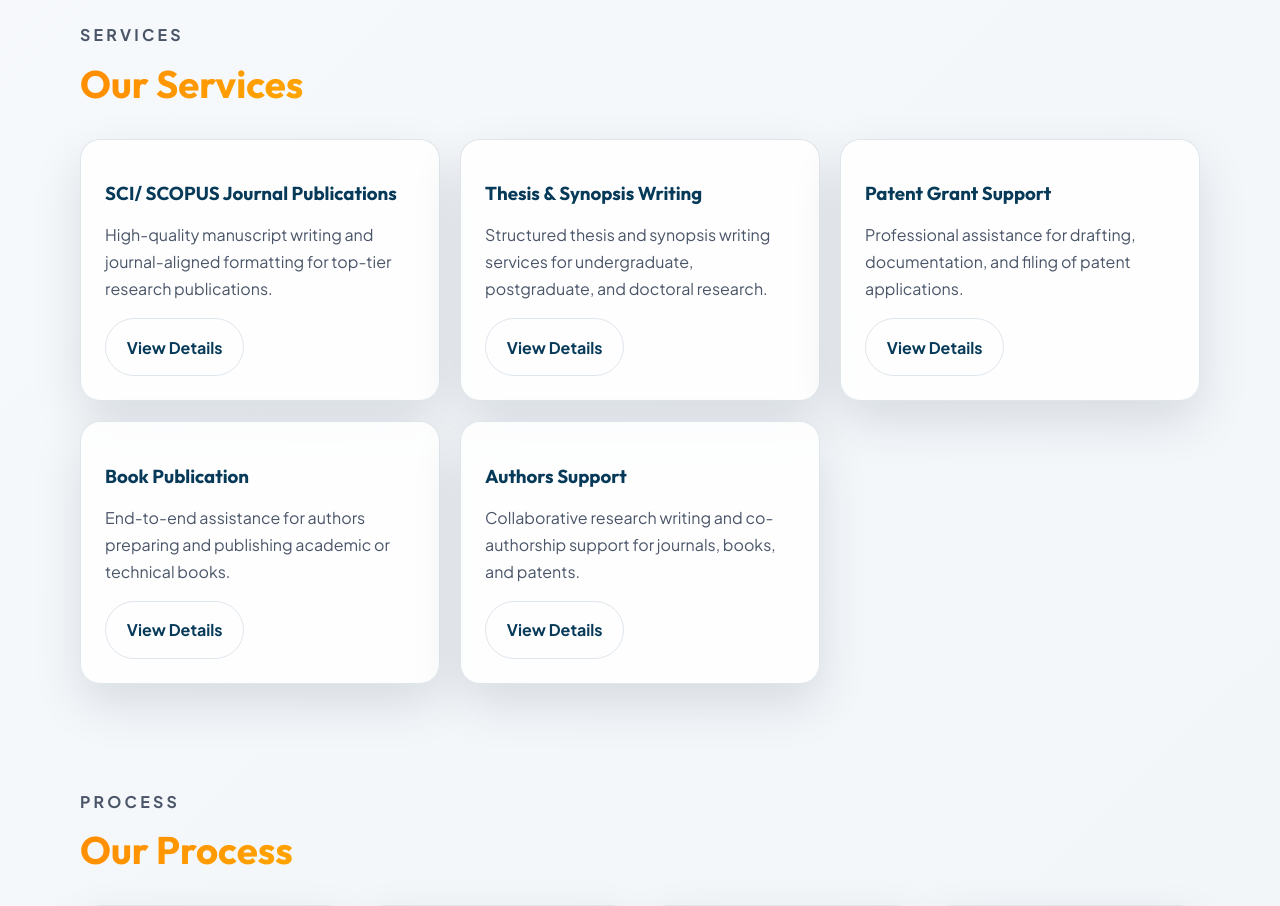
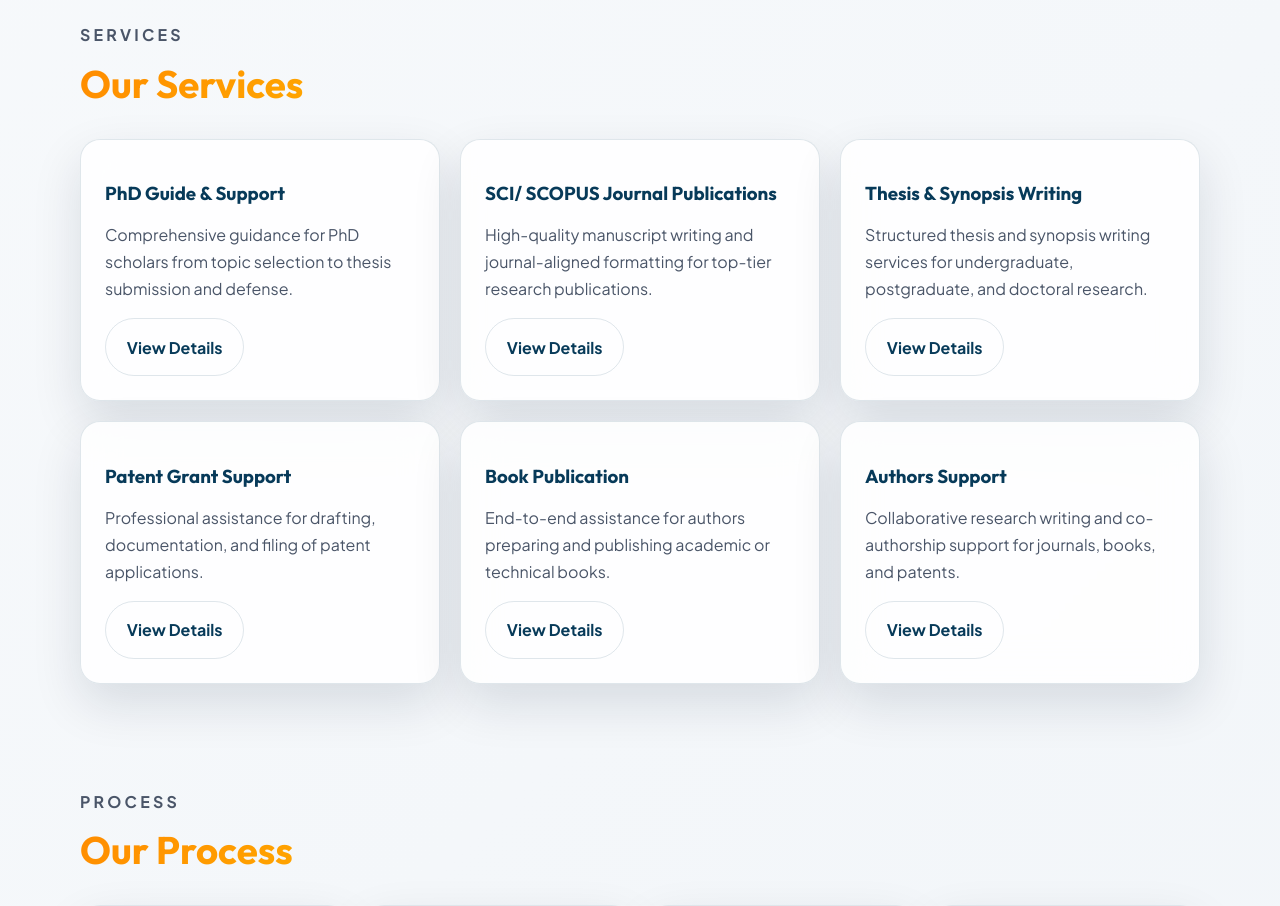
Before and after one commit to hkharikarthikeyan/RST, a React (Vite) app: page / in a window 1280 px wide. Shown: the part 1100-2006 px from the top of the page. Built offline with nearby package versions, Linux system fonts and the light colour scheme.

Commit message:
Service Update

```diff
--- a/src/data/services.js
+++ b/src/data/services.js
@@ -1,4 +1,19 @@
 export const services = [
+  {
+    slug: 'phd-guide-support',
+    title: 'PhD Guide & Support',
+    subtitle: 'End-to-end doctoral research assistance',
+    summary:
+      'Comprehensive guidance for PhD scholars from topic selection to thesis submission and defense.',
+    highlights: [
+      'Research topic identification and gap analysis',
+      'Chapter-wise writing and review support',
+      'Statistical analysis and result interpretation',
+      'Viva and defense preparation'
+    ],
+    details:
+      'We provide dedicated support to PhD scholars at every stage of their doctoral journey, ensuring academic rigor and timely completion.'
+  },
   {
     slug: 'anna-university-publications',
     title: 'SCI/ SCOPUS Journal Publications',
```
